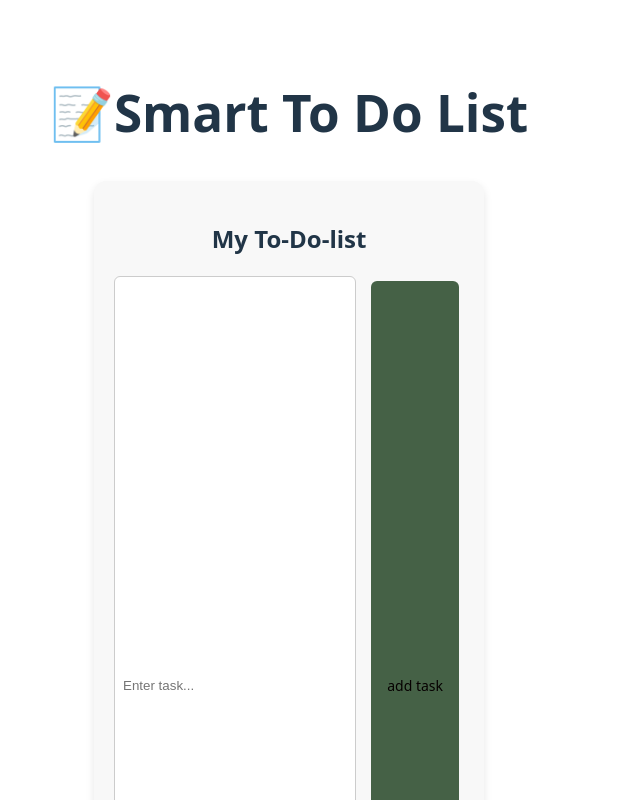
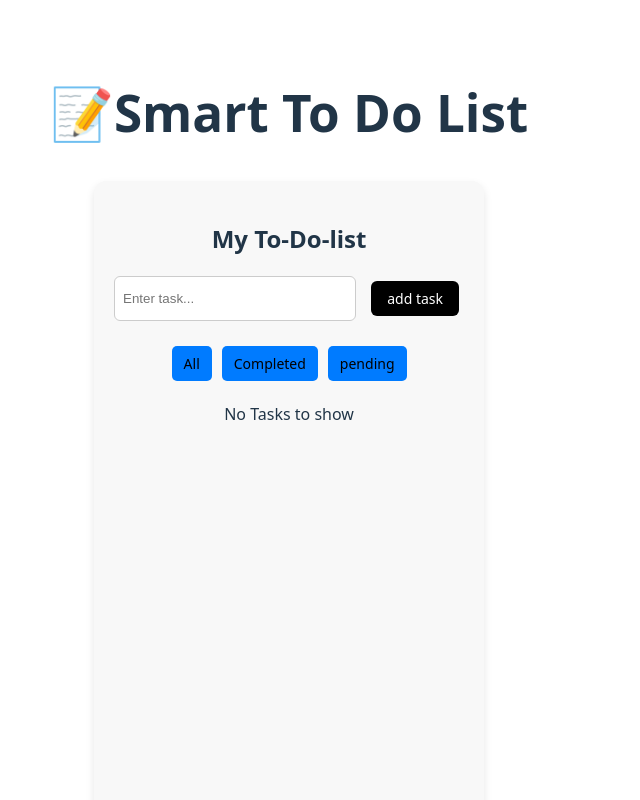
Before and after one commit to Bipan-git/To-Do-list-App, a React app: page / in a window 1280 px wide. Shown: the top 800 px of the page, without its empty margins (0-640 px from the left). Built offline with nearby package versions, Linux system fonts and the light colour scheme; the HTML template or start-up script is replaced by a standard one.

Commit message:
Update design

```diff
--- a/src/component/ToDoApp.css
+++ b/src/component/ToDoApp.css
@@ -10,11 +10,15 @@
 
   box-shadow: 0 4px 8px rgba(0, 0, 0, 0.1);
 }
+.input-area {
+  margin-bottom: 20px;
+}
 button {
   margin: 5px;
   padding: 8px 12px;
   font-size: 14px;
   border: none;
+  background-color: #007bff;
   border-radius: 5px;
   cursor: pointer;
 }
@@ -33,14 +37,14 @@ button:hover {
 .input-area input {
   flex: 1;
   padding: 8px;
-  height: 100vh;
+
   border: 1px solid #ccc;
   border-radius: 6px;
 }
 .input-area button {
   padding: 8px 16px;
-  background-color: #456146;
-  color: rgb(6, 0, 0);
+  background-color: hsl(210, 100%, 0%);
+  color: hwb(0 100% 0%);
   border: none;
   border-radius: 6px;
   cursor: pointer;
@@ -60,3 +64,24 @@ button:hover {
   font-size: 20px;
   margin-bottom: 15px;
 }
+ul {
+  list-style: none;
+  padding: 0;
+}
+li {
+  display: flex;
+  justify-content: space-around;
+  align-items: center;
+  margin: 8px 0;
+  background-color: #f9f9f9;
+  padding: 8px 12px;
+  border-radius: 6px;
+}
+li span {
+  margin-left: 8px;
+}
+/* .task-left {
+  display: flex;
+  align-items: center;
+  margin-left: 8px 0;
+} */
```
